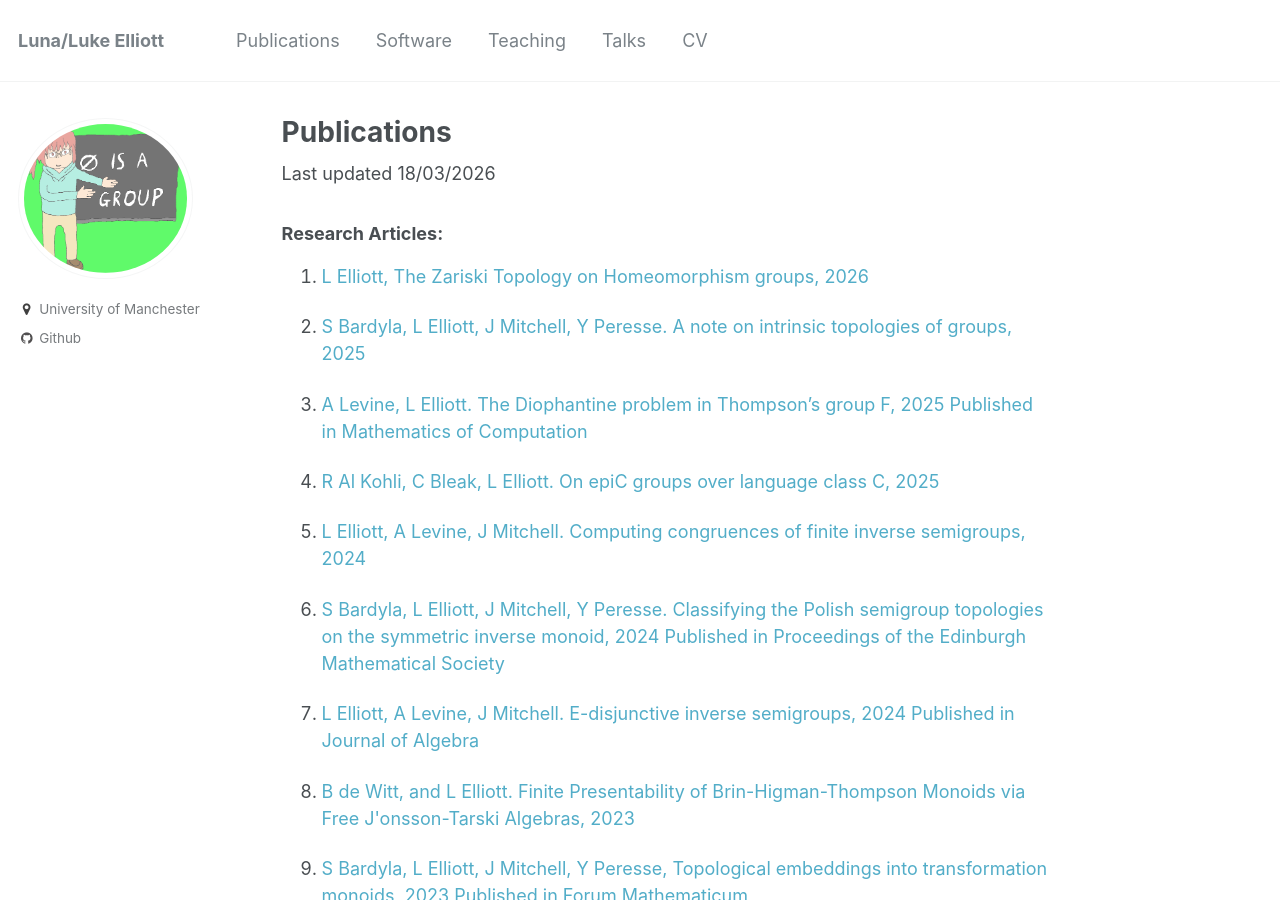
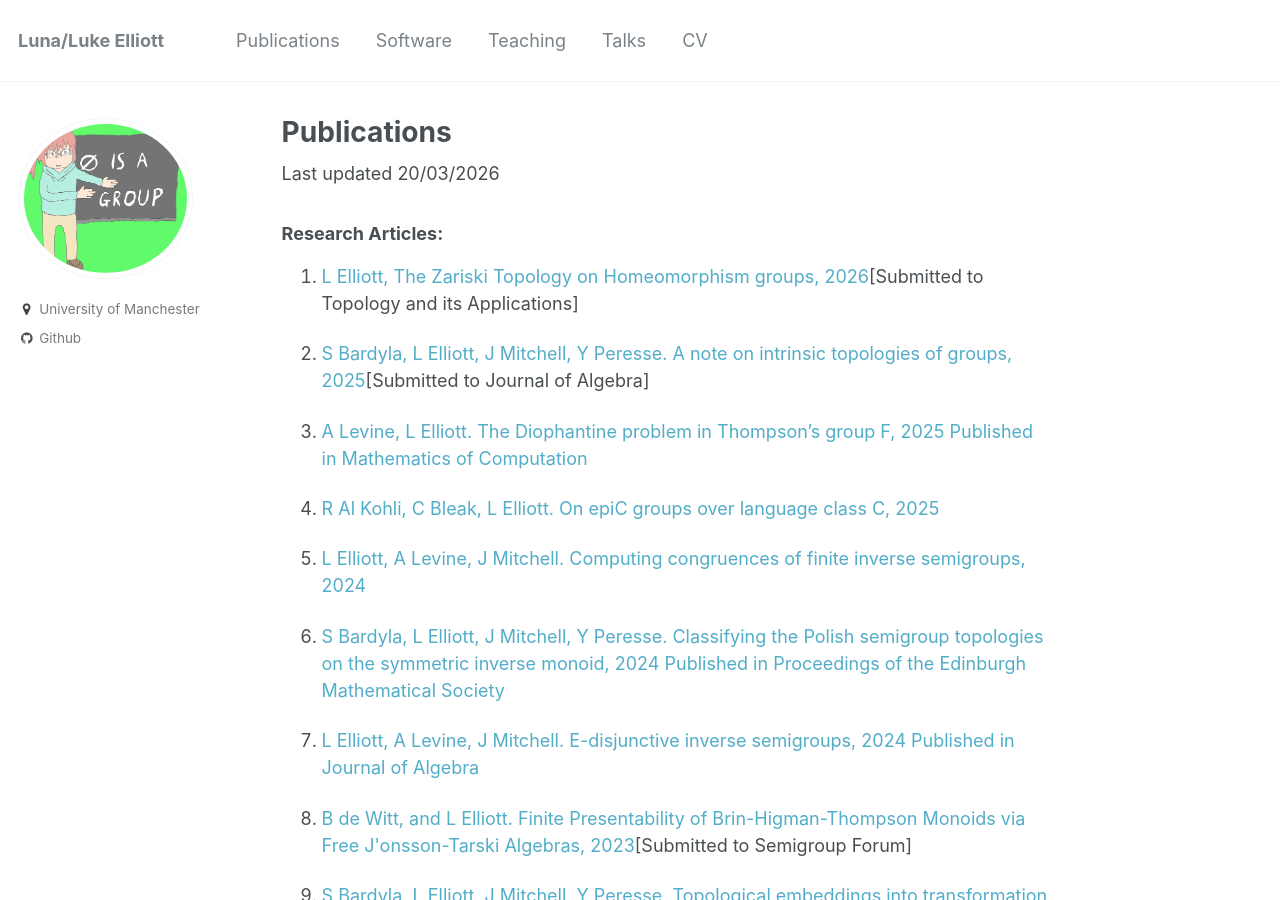
Before and after one commit to le27/L-Elliott, a Jekyll site: the page built from _pages/publications.md, in a window 1280 px wide and 900 px high. Built offline with Jekyll 4.4.1, drawn with Linux system fonts in a browser that asks for light colours.

Commit message:
Update publication dates and submission statuses

```diff
--- a/_pages/publications.md
+++ b/_pages/publications.md
@@ -4,12 +4,12 @@ permalink: /publications/
 author_profile: true
 ---
 
-Last updated 18/03/2026
+Last updated 20/03/2026
 
 ### Research Articles:
-1. [L Elliott, The Zariski Topology on Homeomorphism groups, 2026](https://arxiv.org/abs/2601.15185)
+1. [L Elliott, The Zariski Topology on Homeomorphism groups, 2026](https://arxiv.org/abs/2601.15185)[Submitted to Topology and its Applications]
 
-1. [S Bardyla, L Elliott, J Mitchell, Y Peresse. A note on intrinsic topologies of groups, 2025](https://arxiv.org/abs/2506.11500)
+1. [S Bardyla, L Elliott, J Mitchell, Y Peresse. A note on intrinsic topologies of groups, 2025](https://arxiv.org/abs/2506.11500)[Submitted to Journal of Algebra]
 
 1. [A Levine, L Elliott. The Diophantine problem in Thompson's group F, 2025](https://arxiv.org/abs/2502.14970) [Published in Mathematics of Computation](https://doi.org/10.1090/mcom/4113)
 
@@ -23,7 +23,7 @@ Last updated 18/03/2026
 10. [L Elliott, A Levine, J Mitchell. E-disjunctive inverse semigroups, 2024](https://arxiv.org/abs/2405.19825)
 [Published in Journal of Algebra](https://doi.org/10.1016/j.jalgebra.2025.08.041)
 
-9. [B de Witt, and L Elliott. Finite Presentability of Brin-Higman-Thompson Monoids via Free J\'onsson-Tarski Algebras, 2023](https://arxiv.org/abs/2303.16044)
+9. [B de Witt, and L Elliott. Finite Presentability of Brin-Higman-Thompson Monoids via Free J\'onsson-Tarski Algebras, 2023](https://arxiv.org/abs/2303.16044)[Submitted to Semigroup Forum]
 
 8. [S Bardyla, L Elliott, J Mitchell, Y Peresse, Topological embeddings into transformation monoids, 2023](https://arxiv.org/abs/2302.08988)
 [Published in Forum Mathematicum](https://doi.org/10.1515/forum-2023-0230)
```
